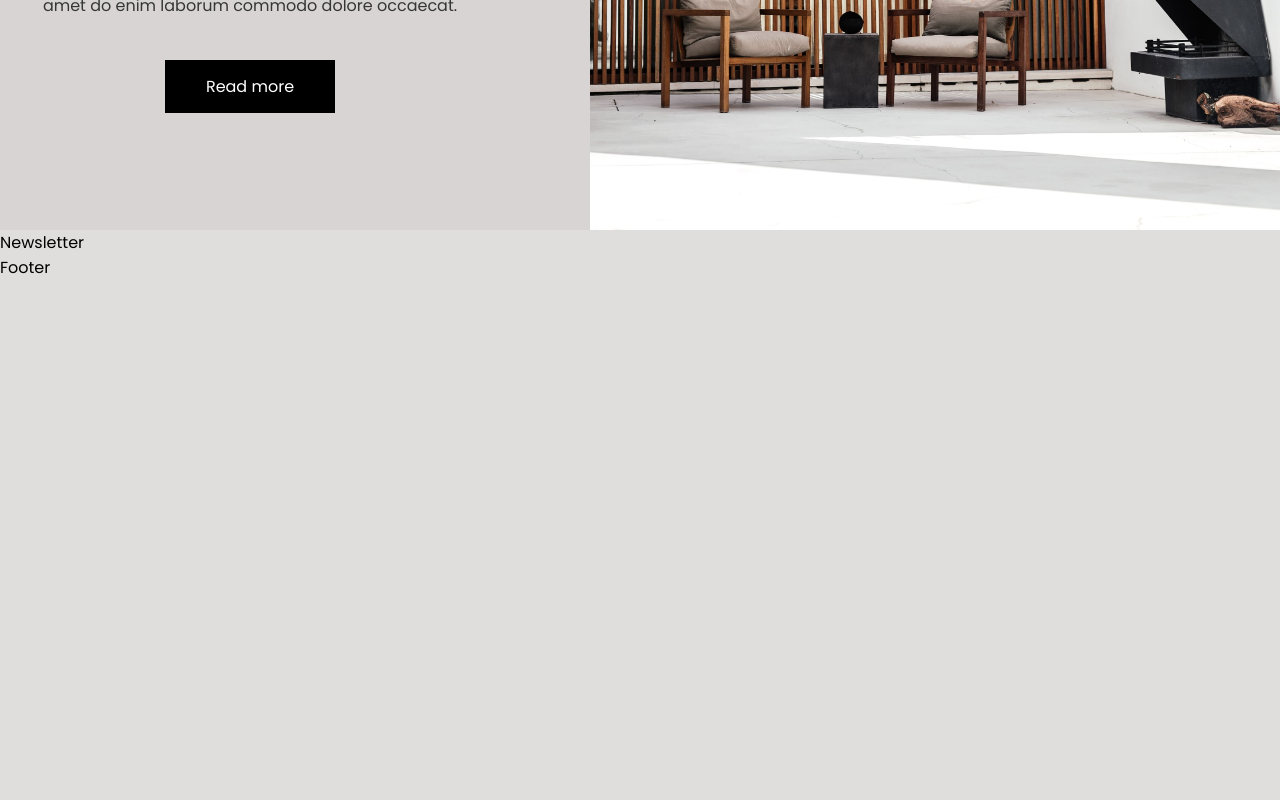
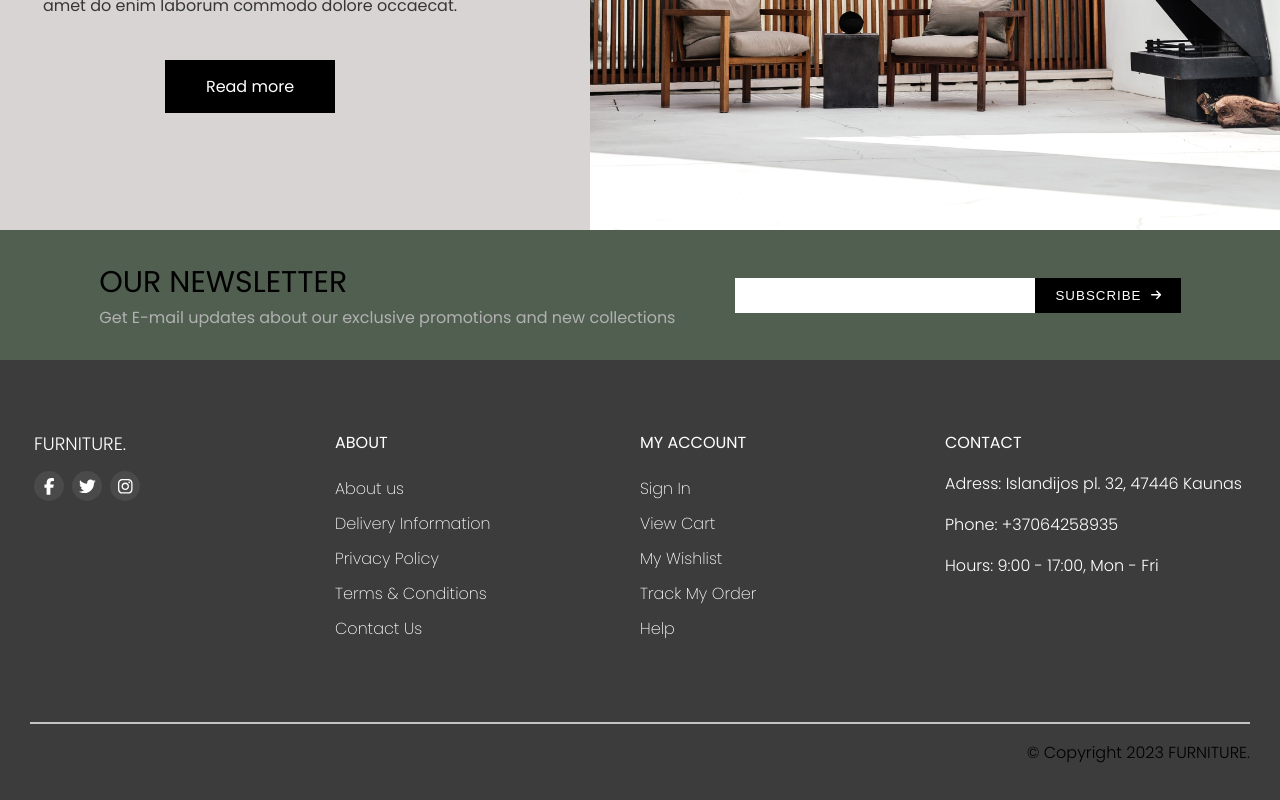
Before and after one commit to Dovile234/ecommerce-website, a React (Create React App) app: page / in a window 1280 px wide. Shown: the part 2418-3218 px from the top of the page. Before the commit the page ends 2698 px from the top, so only its background shows below. Built offline with nearby package versions, Linux system fonts and the light colour scheme.

Commit message:
landing page design completed

```diff
--- a/package.json
+++ b/package.json
@@ -4,6 +4,7 @@
   "private": true,
   "dependencies": {
     "@fortawesome/fontawesome-svg-core": "^6.3.0",
+    "@fortawesome/free-brands-svg-icons": "^6.3.0",
     "@fortawesome/free-solid-svg-icons": "^6.3.0",
     "@fortawesome/react-fontawesome": "^0.2.0",
     "@testing-library/jest-dom": "^5.16.5",
--- a/src/App.css
+++ b/src/App.css
@@ -2,6 +2,8 @@
 @import "./style/Home.css";
 @import "./style/BestSellers.css";
 @import "./style/ImageWithText.css";
+@import "./style/Newsletter.css";
+@import "./style/Footer.css";
 
 @import url("https://fonts.googleapis.com/css2?family=Poppins:ital,wght@0,100;0,200;0,300;0,400;0,500;0,600;0,700;1,200;1,300;1,400;1,500&display=swap");
 
--- a/src/components/Footer.js
+++ b/src/components/Footer.js
@@ -1,7 +1,79 @@
+import { FontAwesomeIcon } from "@fortawesome/react-fontawesome";
 import React from "react";
+import {
+  faFacebookF,
+  faInstagram,
+  faTwitter,
+} from "@fortawesome/free-brands-svg-icons";
 
 const Footer = () => {
-  return <div>Footer</div>;
+  return (
+    <footer>
+      <div className="container">
+        <div className="footer-wrap">
+          <div className="socials">
+            <h5>FURNITURE.</h5>
+            <button>
+              <FontAwesomeIcon icon={faFacebookF} size="lg" />
+            </button>
+            <button>
+              <FontAwesomeIcon icon={faTwitter} size="lg" />
+            </button>
+            <button>
+              <FontAwesomeIcon icon={faInstagram} size="lg" />
+            </button>
+          </div>
+          <div className="about">
+            <h6>About</h6>
+            <ul>
+              <li>
+                <a href="./">About us</a>
+              </li>
+              <li>
+                <a href="./">Delivery Information</a>
+              </li>
+              <li>
+                <a href="./">Privacy Policy</a>
+              </li>
+              <li>
+                <a href="./">Terms & Conditions</a>
+              </li>
+              <li>
+                <a href="./">Contact Us</a>
+              </li>
+            </ul>
+          </div>
+          <div className="account">
+            <h6>My Account</h6>
+            <ul>
+              <li>
+                <a href="./">Sign In</a>
+              </li>
+              <li>
+                <a href="./">View Cart</a>
+              </li>
+              <li>
+                <a href="./">My Wishlist</a>
+              </li>
+              <li>
+                <a href="./">Track My Order</a>
+              </li>
+              <li>
+                <a href="./">Help</a>
+              </li>
+            </ul>
+          </div>
+          <div className="contacts">
+            <h6>Contact</h6>
+            <p>Adress: Islandijos pl. 32, 47446 Kaunas</p>
+            <p>Phone: +37064258935</p>
+            <p>Hours: 9:00 - 17:00, Mon - Fri</p>
+          </div>
+        </div>
+        <p className="copyright">© Copyright 2023 FURNITURE.</p>
+      </div>
+    </footer>
+  );
 };
 
 export default Footer;
--- a/src/components/Newsletter.js
+++ b/src/components/Newsletter.js
@@ -1,7 +1,29 @@
+import { faArrowRight } from "@fortawesome/free-solid-svg-icons";
+import { FontAwesomeIcon } from "@fortawesome/react-fontawesome";
 import React from "react";
 
 const Newsletter = () => {
-  return <div>Newsletter</div>;
+  return (
+    <div className="newsletter-container">
+      <div className="newsletter-text-wrap">
+        <h4>Our Newsletter</h4>
+        <p>
+          Get E-mail updates about our exclusive promotions and new collections
+        </p>
+      </div>
+      <form className="email-input">
+        <input type="email" />
+        <button>
+          Subscribe
+          <FontAwesomeIcon
+            icon={faArrowRight}
+            size="sm"
+            style={{ paddingLeft: "9px", color: "white" }}
+          />
+        </button>
+      </form>
+    </div>
+  );
 };
 
 export default Newsletter;
--- a/src/pages/Product.js
+++ b/src/pages/Product.js
@@ -1,8 +1,8 @@
 import React from "react";
-import { useParams } from "react-router-dom";
+// import { useParams } from "react-router-dom";
 
 const Product = () => {
-  let { id } = useParams();
+  // let { id } = useParams();
   return <div>Product</div>;
 };
 
--- /dev/null
+++ b/src/style/Footer.css
@@ -0,0 +1,69 @@
+footer {
+  background-color: #3c3c3c;
+  height: 450px;
+  font-weight: 300;
+}
+
+.footer-wrap {
+  padding: 60px 0;
+  color: white;
+  display: grid;
+  grid-template-columns: 1fr 1fr 1fr 1fr;
+  border-bottom: 2px solid rgba(255, 255, 255, 0.699);
+}
+
+.footer-wrap h6 {
+  text-transform: uppercase;
+  font-size: 16px;
+  font-weight: 400;
+  margin: 10px 0;
+}
+
+.socials h5 {
+  margin: 10px 4px;
+  font-size: 18px;
+  font-weight: 300;
+}
+
+.socials button {
+  background-color: #4a4a4a;
+  border: none;
+  margin: 4px;
+  padding: 6px;
+  border-radius: 50%;
+  height: 30px;
+  width: 30px;
+  cursor: pointer;
+  color: white;
+}
+
+.socials button:hover {
+  background-color: #666666;
+}
+
+.account ul,
+.about ul {
+  padding: 0;
+}
+
+.account li,
+.about li {
+  list-style-type: none;
+  padding: 5px 0;
+  font-weight: 200;
+}
+
+.account li:hover,
+.about li:hover {
+  text-decoration: underline;
+}
+
+.account li a,
+.about li a {
+  text-decoration: none;
+  color: white;
+}
+
+.copyright {
+  text-align: end;
+}
--- a/src/style/ImageWithText.css
+++ b/src/style/ImageWithText.css
@@ -10,12 +10,10 @@
   height: 600px;
   object-fit: cover;
   object-position: 40% 74%;
-  z-index: 2;
 }
 
 .section-wrapper .text-wrap {
   max-width: 500px;
-  z-index: 10;
   color: rgb(54, 54, 54);
   padding: 20px;
   height: fit-content;
@@ -56,7 +54,6 @@
   display: block;
   max-width: 170px;
   text-align: center;
-  z-index: 10;
   border: 2px solid black;
   position: relative;
   transition: 0.3s ease-in-out;
--- /dev/null
+++ b/src/style/Newsletter.css
@@ -0,0 +1,51 @@
+.newsletter {
+  width: 100%;
+  background-color: rgb(81, 95, 81);
+  padding: 30px 0;
+}
+
+.newsletter-container {
+  display: flex;
+  justify-content: center;
+  align-items: center;
+  column-gap: 60px;
+  max-width: 1640px;
+  margin: 0 auto;
+  padding: 0 30px;
+}
+
+.newsletter-container h4 {
+  color: black;
+  font-size: 30px;
+  font-weight: 400;
+  margin: 0;
+  text-transform: uppercase;
+}
+
+.newsletter-container p {
+  color: rgb(177, 177, 177);
+  font-size: 16px;
+  margin: 0;
+}
+
+.email-input input {
+  padding: 10px;
+  border: none;
+  width: 300px;
+  outline: none;
+}
+
+.email-input button {
+  padding: 10px 20px;
+  border: none;
+  background-color: black;
+  color: white;
+  letter-spacing: 1px;
+  transition: 0.3s ease;
+  cursor: pointer;
+  text-transform: uppercase;
+}
+
+.email-input button:hover {
+  background-color: rgb(31, 30, 30);
+}
```
Also changed, not shown: 1 other file (tests, documents, lock files or other folders).
